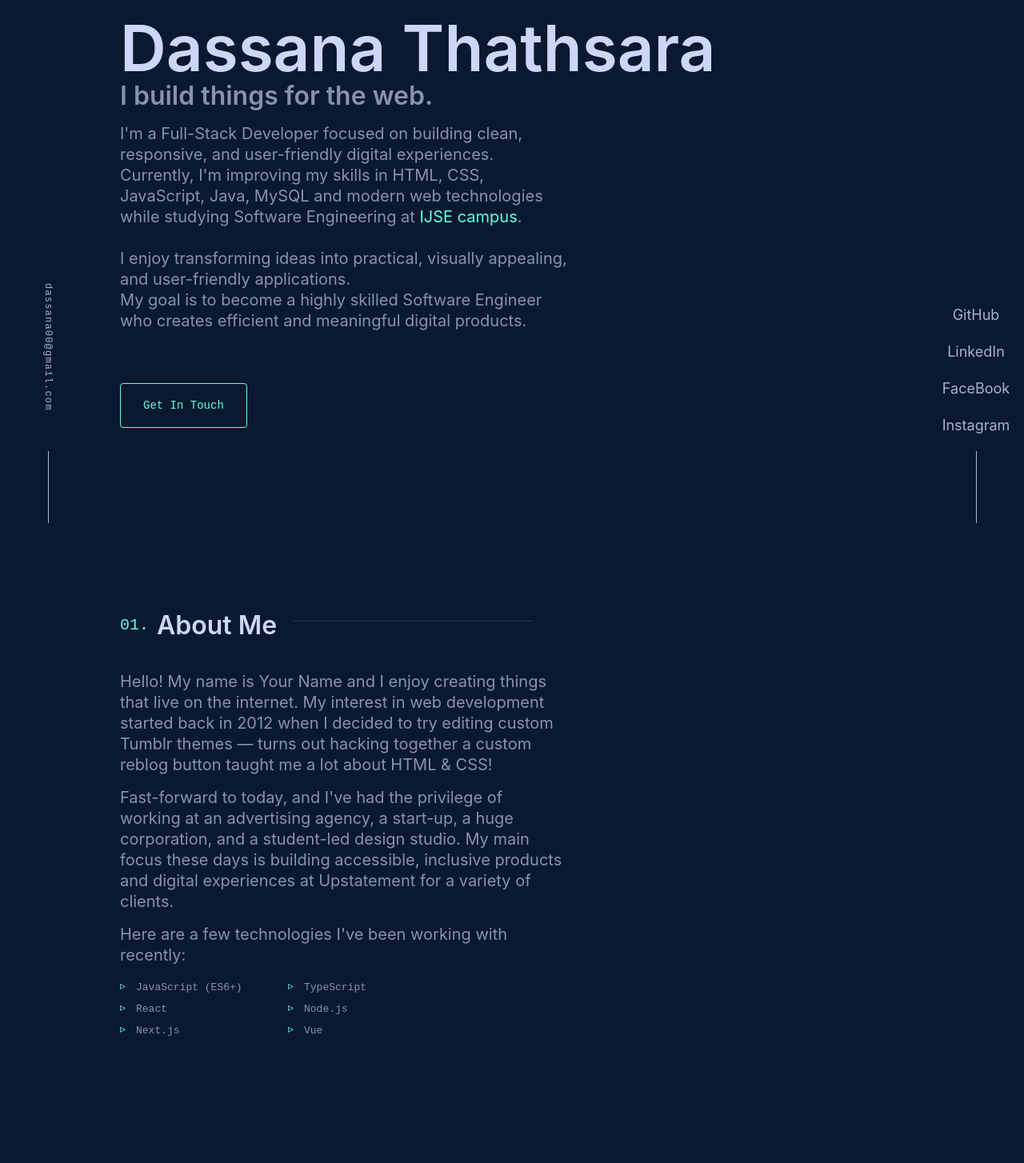
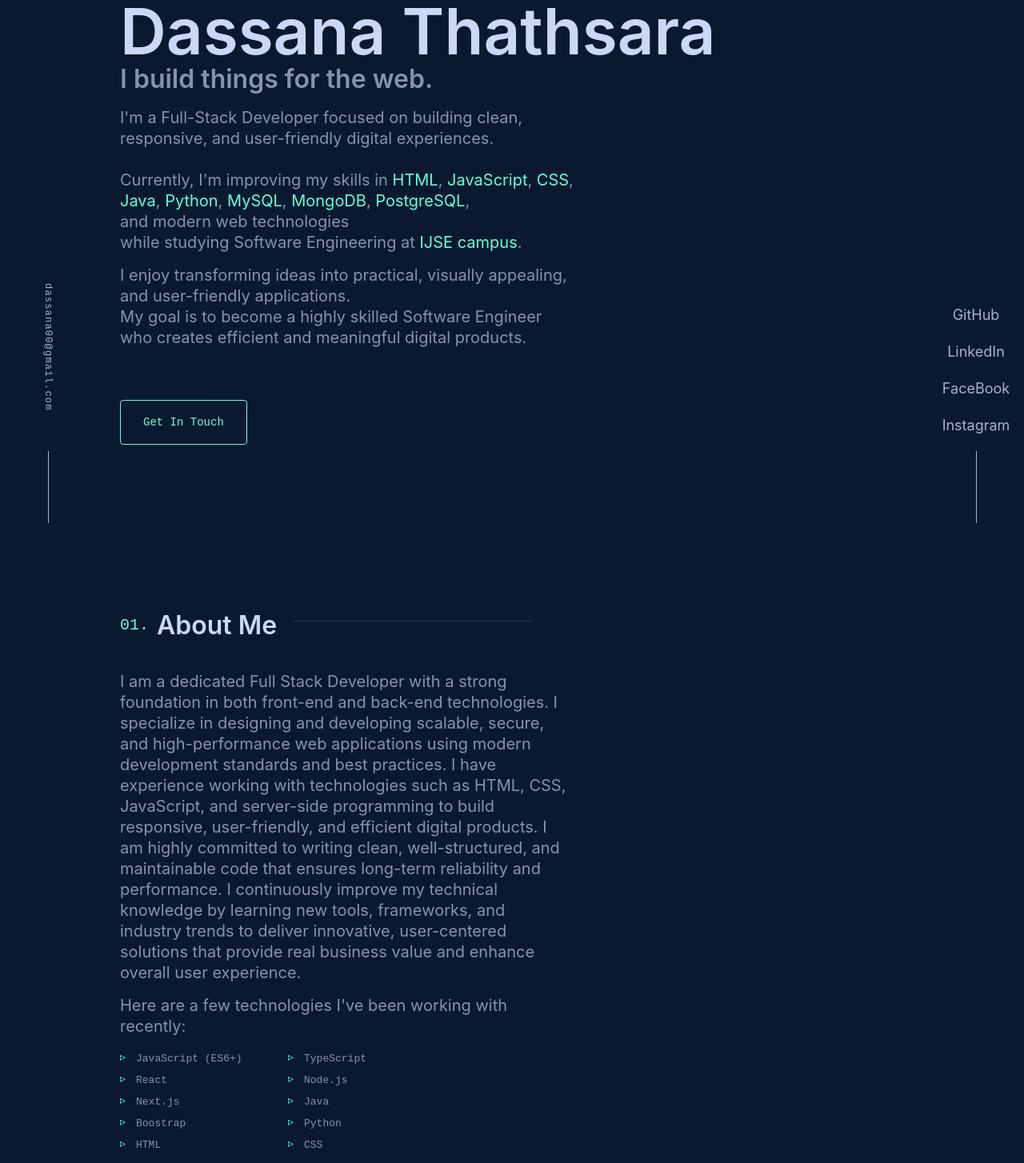
Before and after one commit to dassana002/My-Portfolio, a website: page index.html in a window 1280 px wide. Shown: the part 146-1600 px from the top of the page at 80% size. Drawn offline with Linux system fonts and the light colour scheme.

Commit message:
add links for skills

```diff
--- a/index.html
+++ b/index.html
@@ -73,10 +73,25 @@
 
                 <p class="hero-description">
                   I'm a Full-Stack Developer focused on building clean, responsive, and user-friendly digital experiences.
-                  Currently, I'm improving my skills in HTML, CSS, JavaScript, Java, MySQL and modern web technologies while studying Software Engineering at
-                    <a href="https://www.ijse.lk/" class="company-link">IJSE campus</a>.
                 </p>
                 <br>
+                <p>
+                  Currently, I'm improving my skills in
+                  <a href="https://www.w3schools.com/html/" class="company-link">HTML</a>,
+                  <a href="https://www.w3schools.com/JS/" class="company-link">JavaScript</a>,
+                  <a href="https://www.w3schools.com/CSS/" class="company-link">CSS</a>,
+                  <br>
+                  <a href="https://www.w3schools.com/Java/" class="company-link">Java</a>,
+                  <a href="https://www.w3schools.com/Python/" class="company-link">Python</a>,
+                  <a href="https://www.w3schools.com/MySQL/" class="company-link">MySQL</a>,
+                  <a href="https://www.w3schools.com/MongoDB/" class="company-link">MongoDB</a>,
+                  <a href="https://www.w3schools.com/PostgreSQL/" class="company-link">PostgreSQL</a>,
+                  <br>
+                  and modern web technologies
+                  <br>
+                  while studying Software Engineering at
+                  <a href="https://www.ijse.lk/" class="company-link">IJSE campus</a>.
+                </p>
                 <p>
                   I enjoy transforming ideas into practical, visually appealing,
                   <br>
@@ -101,16 +116,7 @@
                 <div class="about-content">
                     <div class="about-text">
                         <p>
-                            Hello! My name is Your Name and I enjoy creating things that live on the internet.
-                            My interest in web development started back in 2012 when I decided to try editing
-                            custom Tumblr themes — turns out hacking together a custom reblog button taught me
-                            a lot about HTML & CSS!
-                        </p>
-                        <p>
-                            Fast-forward to today, and I've had the privilege of working at an advertising agency,
-                            a start-up, a huge corporation, and a student-led design studio. My main focus these days
-                            is building accessible, inclusive products and digital experiences at Upstatement for a
-                            variety of clients.
+                          I am a dedicated Full Stack Developer with a strong foundation in both front-end and back-end technologies. I specialize in designing and developing scalable, secure, and high-performance web applications using modern development standards and best practices. I have experience working with technologies such as HTML, CSS, JavaScript, and server-side programming to build responsive, user-friendly, and efficient digital products. I am highly committed to writing clean, well-structured, and maintainable code that ensures long-term reliability and performance. I continuously improve my technical knowledge by learning new tools, frameworks, and industry trends to deliver innovative, user-centered solutions that provide real business value and enhance overall user experience.
                         </p>
                         <p>
                             Here are a few technologies I've been working with recently:
@@ -121,7 +127,11 @@
                             <li>React</li>
                             <li>Node.js</li>
                             <li>Next.js</li>
-                            <li>Vue</li>
+                            <li>Java</li>
+                            <li>Boostrap</li>
+                            <li>Python</li>
+                            <li>HTML</li>
+                            <li>CSS</li>
                         </ul>
                     </div>
                     <div class="about-image">
```
